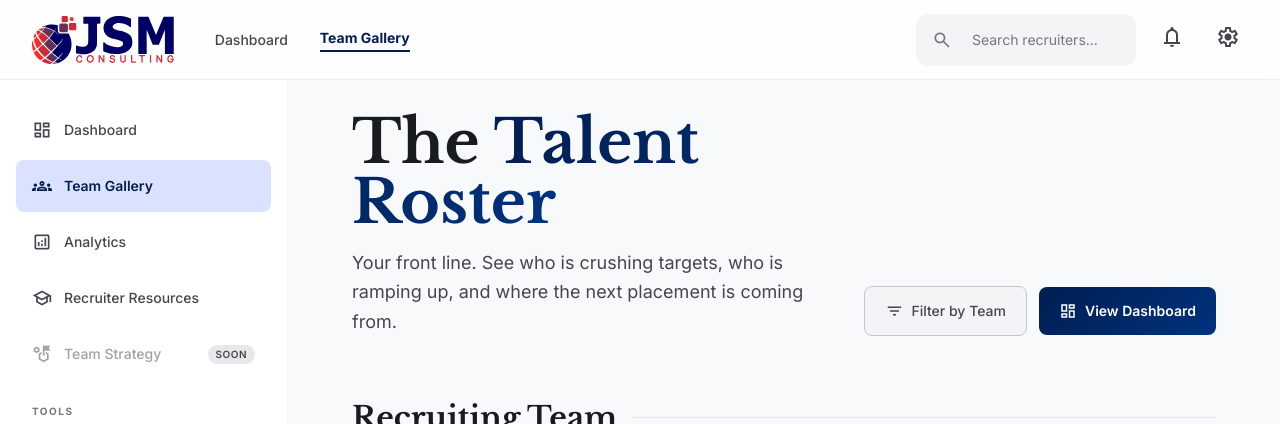
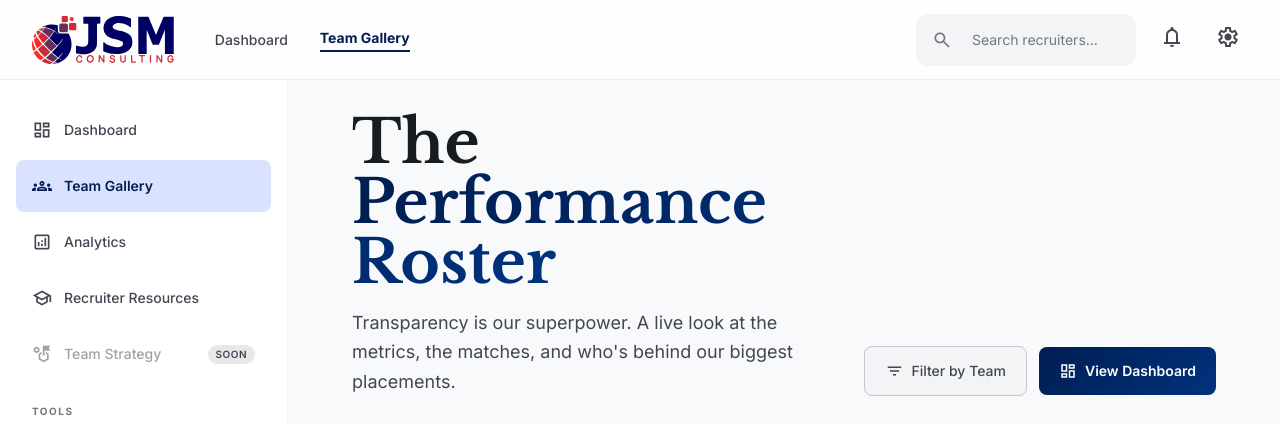
Before and after one commit to maryreds/recruitingdashboard, a website: page gallery.html in a window 1280 px wide. Shown: the top 424 px of the page. Drawn offline with nearby package versions, Linux system fonts and the light colour scheme; no server answers.

Commit message:
Rename Team Gallery headline to 'The Performance Roster' with new subheadline
Co-Authored-By: Claude Opus 4.6 (1M context) <noreply@anthropic.com>

```diff
--- a/gallery.html
+++ b/gallery.html
@@ -6,7 +6,7 @@
   <link rel="icon" type="image/png" sizes="32x32" href="img/favicon-32.png"/>
   <link rel="icon" type="image/png" sizes="16x16" href="img/favicon-16.png"/>
   <link rel="apple-touch-icon" href="img/apple-touch-icon.png"/>
-  <title>Recruiter Gallery — JSM Consulting Talent Architect Report</title>
+  <title>Performance Roster — JSM Consulting</title>
   <!-- Google tag (gtag.js) -->
   <script async src="https://www.googletagmanager.com/gtag/js?id=G-VZFJ1MNDSK"></script>
   <script>
@@ -178,10 +178,10 @@
     <div class="flex flex-col lg:flex-row lg:items-end lg:justify-between gap-6 mb-16">
       <div>
         <h1 class="text-4xl sm:text-5xl lg:text-6xl font-extrabold text-on-surface leading-tight font-headline">
-          The <span class="text-gradient">Talent Roster</span>
+          The <span class="text-gradient">Performance Roster</span>
         </h1>
         <p class="text-on-surface-variant text-lg mt-4 max-w-xl leading-relaxed">
-          Your front line. See who is crushing targets, who is ramping up, and where the next placement is coming from.
+          Transparency is our superpower. A live look at the metrics, the matches, and who's behind our biggest placements.
         </p>
       </div>
       <div class="flex items-center gap-3 flex-shrink-0">
```
